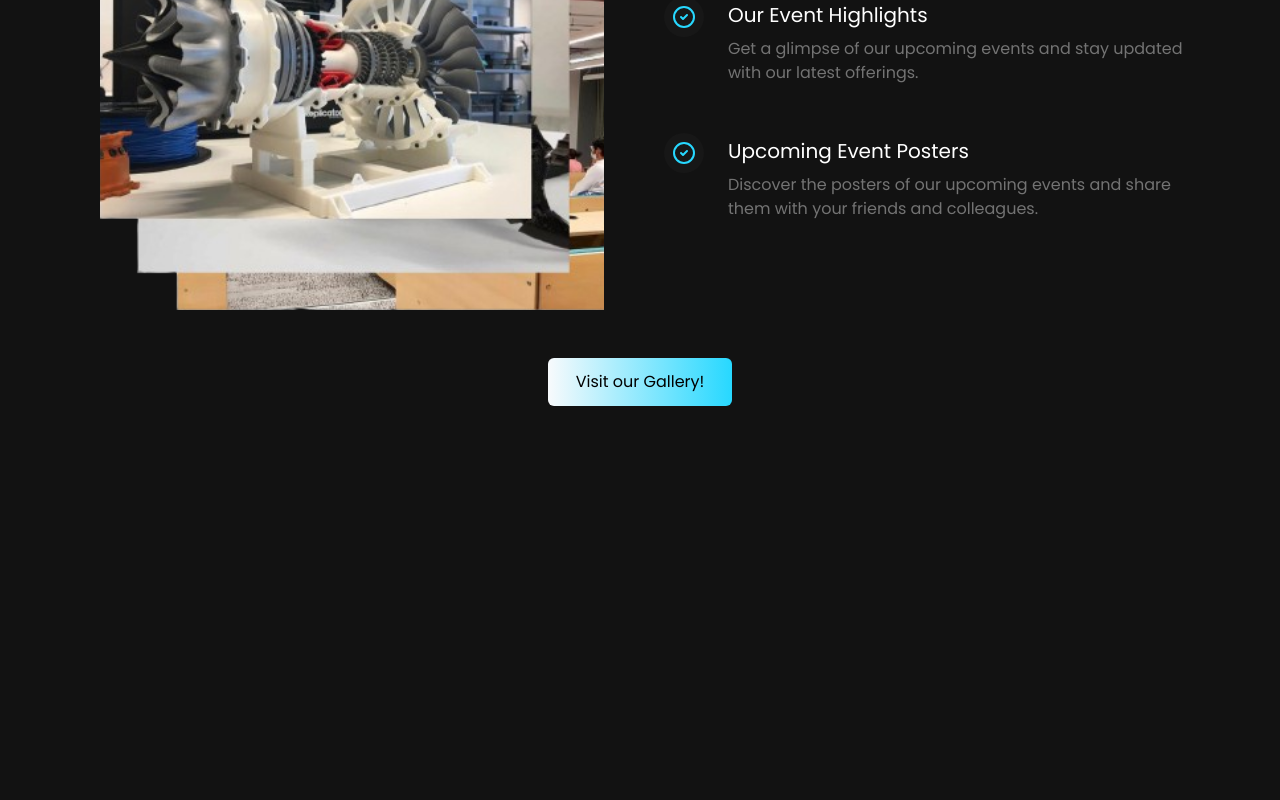
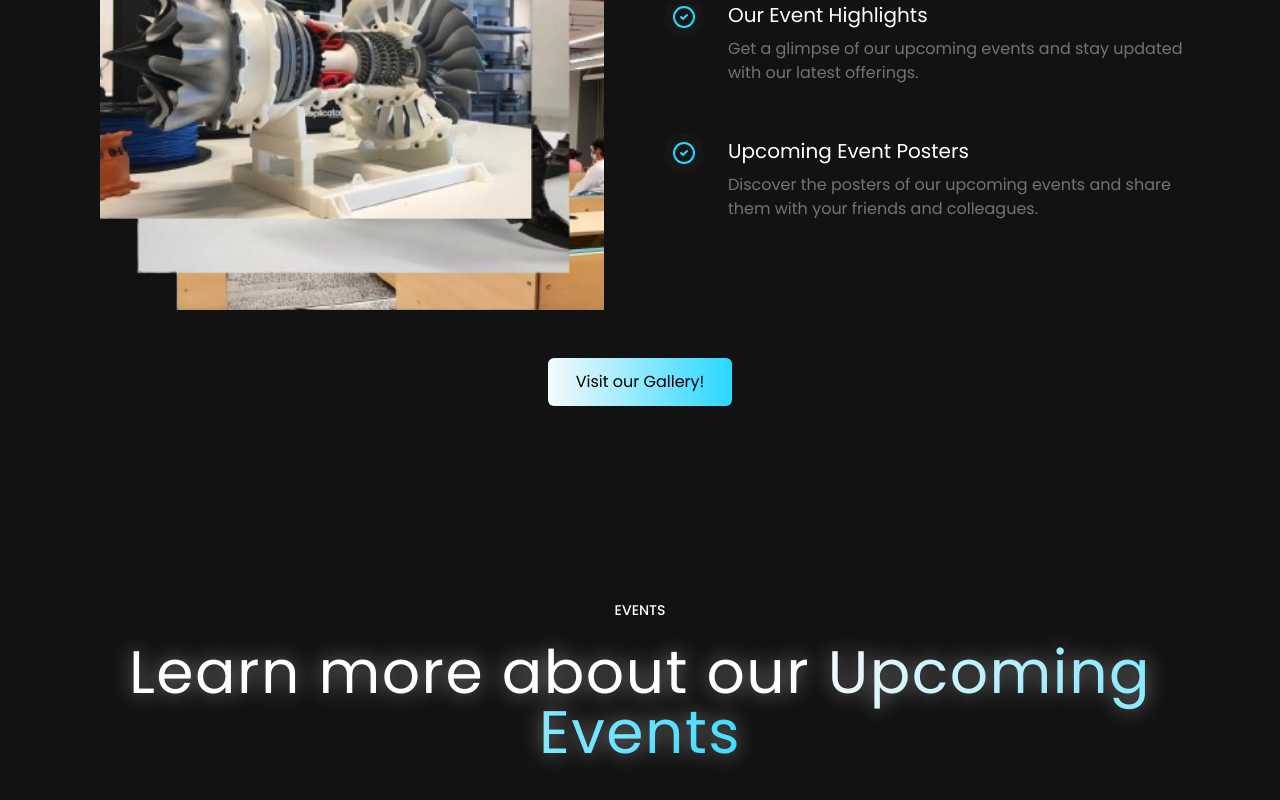
Before and after one commit to E4L-HWU/website, a React (Vite) app: page / in a window 1280 px wide. Shown: the part 2162-2962 px from the top of the page. Before the commit the page ends 2672 px from the top, so only its background shows below. Built offline with nearby package versions, Linux system fonts and the light colour scheme.

Commit message:
Adding signUp page

```diff
--- a/package.json
+++ b/package.json
@@ -15,6 +15,7 @@
     "react": "^18.3.1",
     "react-dom": "^18.3.1",
     "react-responsive": "^10.0.0",
+    "react-router-dom": "^6.26.1",
     "react-slick": "^0.30.2",
     "react-tilt": "^1.0.2",
     "slick-carousel": "^1.8.1"
--- a/src/App.jsx
+++ b/src/App.jsx
@@ -1,12 +1,26 @@
-import { About, Gallery, Hero, Navbar } from "./components";
+import { BrowserRouter as Router, Routes, Route } from "react-router-dom";
+import { About, Gallery, Hero, Navbar, UpcomingEvents } from "./components";
+import SignUp from "./SignUp";
 
 export default function App() {
   return (
+    <Router>
+      <Routes>
+        <Route
+          path="/"
+          element={
             <>
               <Navbar />
               <Hero />
               <About />
               <Gallery />
+              <UpcomingEvents />
             </>
-  )
           }
+        />
+
+        <Route path="/signup" element={<SignUp />} />
+      </Routes>
+    </Router>
+  );
+}
--- /dev/null
+++ b/src/SignUp.jsx
@@ -0,0 +1,11 @@
+import { Navbar } from "./components"
+
+const SignUp = () => {
+    return (
+        <>
+            <Navbar />
+        </>
+    )
+}
+
+export default SignUp
--- /dev/null
+++ b/src/components/UpcomingEvents.jsx
@@ -0,0 +1,25 @@
+import { SectionWrapper } from "../hoc"
+
+const UpcomingEvents = () => {
+    return (
+        <div className="text-center">
+            <span className="text-white text-sm font-medium px-2 py-1 uppercase bg-clip-text">
+                Events
+            </span>
+            <h2
+                className="text-5xl sm:text-5xl lg:text-6xl mt-5 tracking-wide bg-clip-text"
+                style={{ textShadow: "0 0 20px rgba(255, 255, 255, 0.5)" }}
+            >
+                Learn more about our
+                <span
+                    className="bg-gradient-to-r from-slate-50 to-primaryBlue text-transparent bg-clip-text"
+                    style={{ textShadow: "0 0 20px rgba(255, 255, 255, 0.5)" }}
+                >
+                    {" "}Upcoming Events
+                </span>
+            </h2>
+        </div>
+    )
+}
+
+export default SectionWrapper(UpcomingEvents, "Events");
--- a/src/components/index.js
+++ b/src/components/index.js
@@ -2,10 +2,12 @@ import Navbar from "./Navbar";
 import Hero from "./Hero"
 import About from "./About";
 import Gallery from "./Gallery";
+import UpcomingEvents from "./UpcomingEvents";
 
 export {
     Navbar,
     Hero,
     About,
     Gallery,
+    UpcomingEvents,
 };
```
Also changed, not shown: 1 other file (tests, documents, lock files or other folders). Lines whose indentation alone changed are shown as unchanged.
